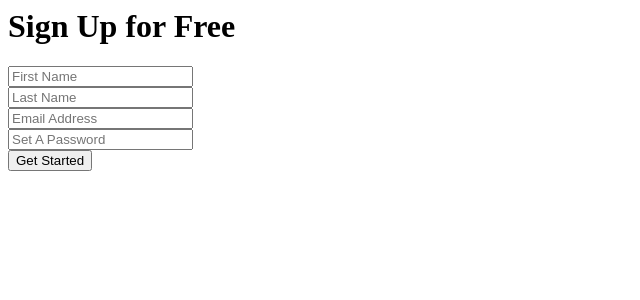
After one commit to ohlookiseecode/RealFood, a Flask app: template app/templates/signup.html in a window 1280 px wide. The commit adds this page. Shown: the top 300 px of the page, without its empty margins (0-640 px from the left). Run offline with Flask 2, Linux system fonts and the light colour scheme; the template is opened without the code that fills it, so the values that code supplies are empty; parts of the project's set-up code (start-up, migrations or seed data) failed here and were passed over.

Commit message:
adding routes

```diff
--- a/app/templates/index.html
+++ b/app/templates/index.html
@@ -1,4 +1,7 @@
 <html>
+<!-- make this into some sort of layout template... see Flask from docs for reference -->
+<!-- {% extends "TEMPLATENAME.html" %}
+{% block content %} -->
   <head>
     {% if title %}
     <title>{{ title }} - microblog</title>
@@ -9,4 +12,5 @@
   <body>
       <h1>Hello, {{ user.nickname }}, I made a change!</h1>
   </body>
+<!-- {% endblock %} -->
 </html>
--- /dev/null
+++ b/app/templates/signup.html
@@ -0,0 +1,28 @@
+<h1>Sign Up for Free</h1>
+
+    <form action="/signup" method="post">
+
+    <div class="top-row">
+      <div class="field-wrap">
+        <input type="text" name="first_name" required autocomplete="off" placeholder="First Name"/>
+      </div>
+
+      <div class="field-wrap">
+        <!--<label>
+          Last Name<span class="req">*</span>
+        </label>-->
+        <input type="text" name="last_name" required autocomplete="off" placeholder="Last Name"/>
+      </div>
+    </div>
+
+    <div class="field-wrap">
+      <input type="email" name="email" required autocomplete="off" placeholder="Email Address"/>
+    </div>
+
+    <div class="field-wrap">
+      <input type="password" name ="pword" required autocomplete="off" placeholder="Set A Password"/>
+    </div>
+
+    <button type="submit" class="button button-block"/>Get Started</button>
+
+    </form>
--- a/app/views.py
+++ b/app/views.py
@@ -6,8 +6,11 @@ from app import app
 import sqlite3 as lite
 import sys
 import cgi
-import resetDB
+#import resetDB
 import socket
+
+# create database
+conn = sqlite3.connect('test.db')
 
 
 @app.route('/')
```
